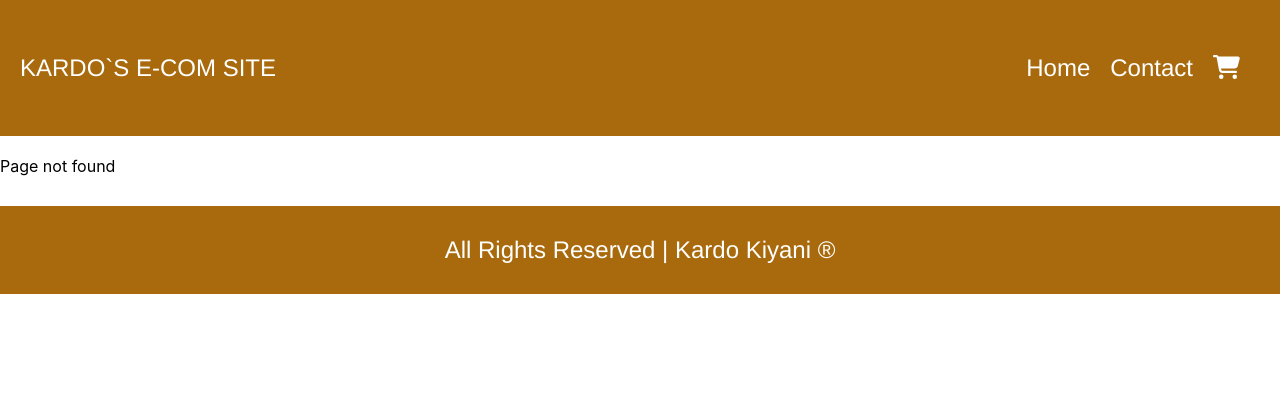
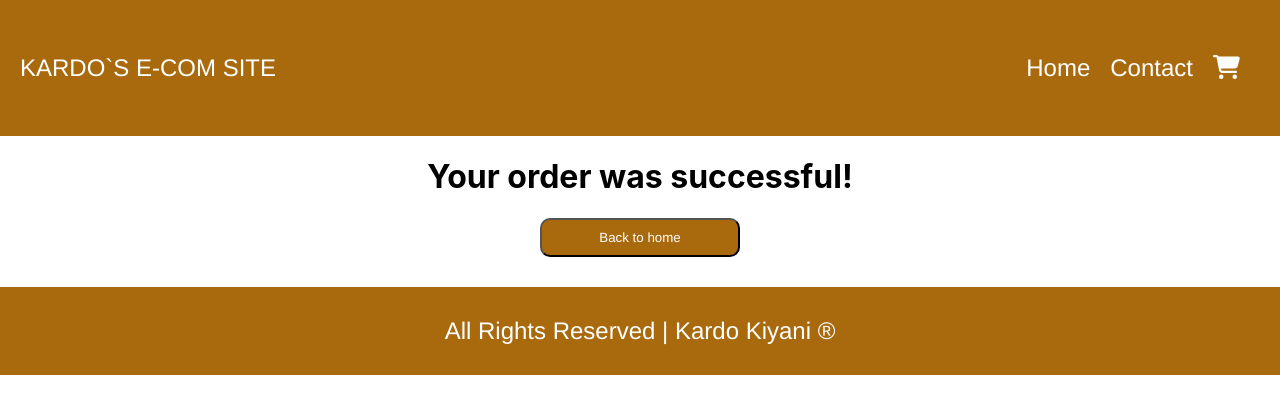
Before and after one commit to kardokiyani/e-com-ca, a React (Create React App) app: page /checkoutSuccess in a window 1280 px wide. Before the commit this address had no page. Shown: the top 414 px of the page. Built offline with nearby package versions, Linux system fonts and the light colour scheme.

Commit message:
Created a new checkout success file
Created a new checkout success file. Created a new purchase button on the checkout page. Created a new route to the success page in the App.js file. Otherwise changed the name of the cartPage to "checkout" page. Then done some new stylings in the css file.

```diff
--- a/src/App.js
+++ b/src/App.js
@@ -8,13 +8,15 @@ import { Layout } from "./components/UI/layout";
 
 import "./styles.css";
 
-import ContactPage from "./components/contact";
+import Contact from "./components/contact";
 
 import ProductPage from "./components/home";
 
 import ProductSpecificPage from "./components/specificPage/index.jsx";
 
-import { CartPage } from "./components/cart";
+import { Checkout } from "./components/cart";
+
+import { CheckoutSuccess } from "./components/checkoutSuccess";
 
 export function Home() {
   return (
@@ -22,10 +24,6 @@ export function Home() {
       <ProductPage />
     </main>
   );
-}
-
-function CheckoutSuccessPage() {
-  return <div>Checkout Success Page</div>;
 }
 
 function RouteNotFound() {
@@ -38,13 +36,10 @@ function App() {
       <Routes>
         <Route path="/" element={<Layout />}>
           <Route index element={<Home />} />
-          <Route path="/contactPage" element={<ContactPage />} />
+          <Route path="/contact" element={<Contact />} />
           <Route path="/product/:id" element={<ProductSpecificPage />} />
-          <Route path="/cartPage" element={<CartPage />} />
-          <Route
-            path="/checkoutSuccessPage"
-            element={<CheckoutSuccessPage />}
-          />
+          <Route path="/checkout" element={<Checkout />} />
+          <Route path="/checkoutSuccess" element={<CheckoutSuccess />} />
           <Route path="*" element={<RouteNotFound />} />
         </Route>
       </Routes>
--- a/src/components/UI/nav.jsx
+++ b/src/components/UI/nav.jsx
@@ -12,10 +12,10 @@ export function Nav({ handleAddToCart }) {
           <Link to="/">Home</Link>
         </li>
         <li>
-          <Link to="/contactPage">Contact</Link>
+          <Link to="/contact">Contact</Link>
         </li>
         <li>
-          <Link to="/cartPage">
+          <Link to="/checkout">
             <FontAwesomeIcon icon={faShoppingCart} onClick={handleAddToCart} />
           </Link>
         </li>
--- a/src/components/cart/index.jsx
+++ b/src/components/cart/index.jsx
@@ -1,7 +1,7 @@
 import React from "react";
-import { useLocation } from "react-router-dom";
+import { useLocation, Link } from "react-router-dom";
 
-export const CartPage = () => {
+export const Checkout = () => {
   const { state } = useLocation();
 
   return (
@@ -17,7 +17,9 @@ export const CartPage = () => {
               <img src={item.imageUrl} alt={item.title} />
               <p className="descriptionStyle">{item.description}</p>
               <p className="priceStyle">{item.price}</p>
-              <button className="purchaseButton">Purchase</button>
+              <Link to="/checkoutSuccess" className="purchaseButton">
+                Purchase
+              </Link>
             </li>
           ))}
         </ul>
--- /dev/null
+++ b/src/components/checkoutSuccess/index.jsx
@@ -0,0 +1,12 @@
+import React from "react";
+
+export function CheckoutSuccess() {
+  return (
+    <>
+      <h1 className="successH1">Your order was successful!</h1>
+      <div className="backHomeContainer">
+      <button className="backHomeButton">Back to home</button>
+      </div>
+    </>
+  );
+}
--- a/src/components/contact/index.jsx
+++ b/src/components/contact/index.jsx
@@ -30,7 +30,7 @@ const schema = yup
   })
   .required();
 
-export function ContactPage() {
+export function Contact() {
   const {
     register,
     handleSubmit,
@@ -70,4 +70,4 @@ export function ContactPage() {
   );
 }
 
-export default ContactPage;
+export default Contact;
--- a/src/components/specificPage/index.jsx
+++ b/src/components/specificPage/index.jsx
@@ -44,7 +44,7 @@ function ProductSpecificPage() {
   };
 
   const handleGoToCheckout = () => {
-    navigate("/cartPage", { state: { cart } });
+    navigate("/checkout", { state: { cart } });
   };
 
   if (isLoading) {
--- a/src/styles.css
+++ b/src/styles.css
@@ -215,3 +215,13 @@ nav a:hover {
 .titlePriceStyle {
   font-family: "Franklin Gothic Medium", "Arial Narrow", Arial, sans-serif;
 }
+
+.successH1 {
+  display: flex;
+  justify-content: center;
+}
+
+.backHomeContainer {
+  display: flex;
+  justify-content: center;
+}
```
